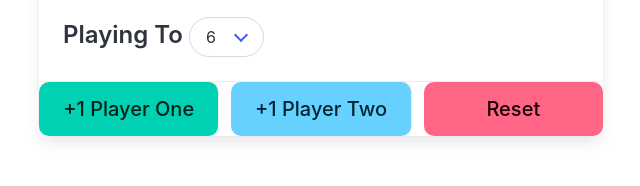
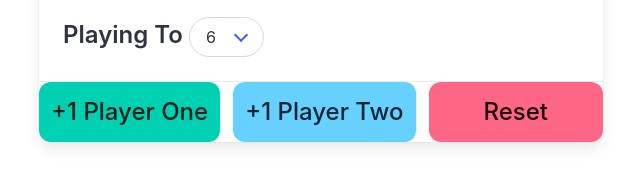
Before and after one commit to meganfdoyle/score-keeper, a plain HTML site: page index.html in a window 1280 px wide. Shown: the part 568-754 px from the top of the page, without its empty margins (319-959 px from the left). Drawn offline with nearby package versions, Linux system fonts and the light colour scheme.

Commit message:
Change button size to large

```diff
--- a/index.html
+++ b/index.html
@@ -44,9 +44,9 @@
                         </div>
                         </div>
                         <footer class="card-footer field is-grouped">
-                            <button id="p1Button" class="is-primary button card-footer-item is-medium">+1 Player One</button>
-                            <button id="p2Button" class="is-info button card-footer-item is-medium">+1 Player Two</button>
-                            <button id="reset" class="is-danger button card-footer-item is-medium">Reset</button>
+                            <button id="p1Button" class="is-primary button card-footer-item is-large">+1 Player One</button>
+                            <button id="p2Button" class="is-info button card-footer-item is-large">+1 Player Two</button>
+                            <button id="reset" class="is-danger button card-footer-item is-large">Reset</button>
                         </footer>
                     </div>
                 </div>
```
